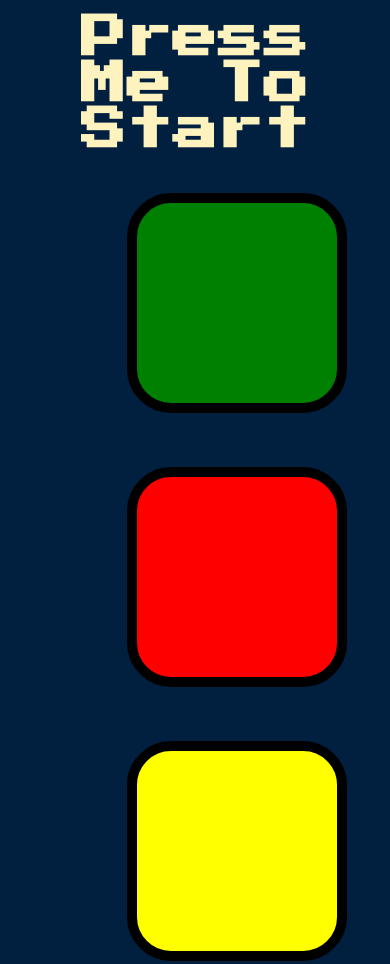
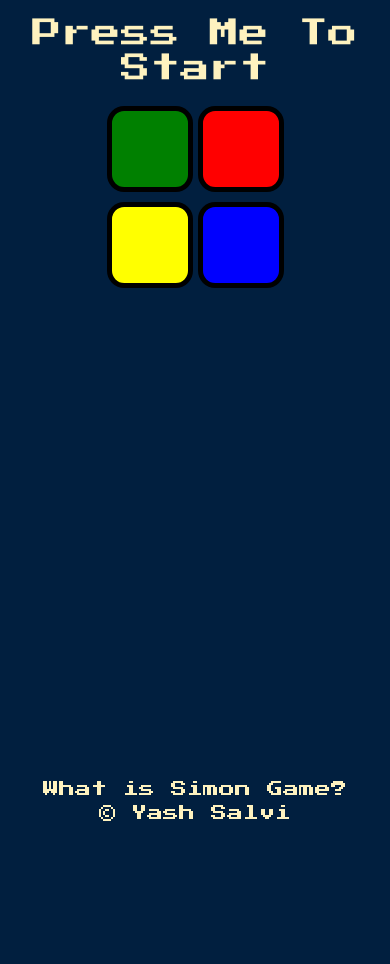
Before and after one commit to Raxy45/SIMON_GAME, a plain HTML site: page index.html in a window 390 px wide. Shown: the top 964 px of the page. After the commit the page ends 844 px from the top, so only its background shows below. Drawn offline with nearby package versions, Linux system fonts and the light colour scheme.

Commit message:
4 blocks replica of simon in phone added v1.02 7.00pm

```diff
--- a/index.html
+++ b/index.html
@@ -2,7 +2,17 @@
 <html lang="en" dir="ltr">
   <head>
     <meta charset="utf-8" />
+    <meta
+      name="viewport"
+      content="width=device-width, initial-scale=1, shrink-to-fit=no"
+    />
     <title>Simon</title>
+    <link
+      rel="stylesheet"
+      href="https://stackpath.bootstrapcdn.com/bootstrap/4.5.2/css/bootstrap.min.css"
+      integrity="sha384-JcKb8q3iqJ61gNV9KGb8thSsNjpSL0n8PARn9HuZOnIxN0hoP+VmmDGMN5t9UJ0Z"
+      crossorigin="anonymous"
+    />
     <link rel="stylesheet" href="styles.css" />
     <link
       href="https://fonts.googleapis.com/css?family=Press+Start+2P"
@@ -13,25 +23,29 @@
   <body>
     <h1 id="level-title">Press Me To Start</h1>
     <div class="container">
-      <div lass="row">
+      <div class="row">
+        <div class="col-6 btn-close">
           <div type="button" id="green" class="btn green"></div>
-
+        </div>
+        <div class="col-6 btn-close">
           <div type="button" id="red" class="btn red"></div>
         </div>
-
-      <div class="row">
+        <div class="col-6 btn-close">
           <div type="button" id="yellow" class="btn yellow"></div>
+        </div>
+        <div class="col-6 btn-close">
           <div type="button" id="blue" class="btn blue"></div>
         </div>
       </div>
+    </div>
+    <footer class="fixed-bottom">
       <a
         href="https://www.youtube.com/watch?v=1Yqj76Q4jJ4"
         class="simon-rules"
         target="_blank"
         >What is Simon Game?</a
-    >
-    <footer>
-      &copy; Raxy_45
+      ><br />
+      &copy; Yash Salvi
     </footer>
     <script src="https://ajax.googleapis.com/ajax/libs/jquery/3.3.1/jquery.min.js"></script>
     <script src="app.js"></script>
--- a/styles.css
+++ b/styles.css
@@ -1,55 +1,55 @@
 body {
   text-align: center;
+  font-family: "Press Start 2P", cursive;
   background-color: #011f3f;
-}
-
-#level-title {
-  font-family: "Press Start 2P", cursive;
-  font-size: 2.85rem;
-  margin: 4% 5%;
   color: #fef2bf;
 }
-.simon-rules {
-  font-family: "Press Start 2P", cursive;
-  font-size: 1rem;
-  margin: 5%;
-  color: #fef2bf;
-  text-decoration: none;
-  text-align: center;
+.btn {
+  margin: 3px 0px;
+  display: inline-block;
+  height: 210px;
+  width: 210px;
+  border: 10px solid black;
+  border-radius: 20%;
+  padding: 0px;
+}
+.btn-close:nth-child(odd) {
+  text-align: right;
+}
+.btn-close:nth-child(even) {
+  text-align: left;
+}
+.btn-close {
+  padding: 7px 10.5px;
 }
 footer {
-  font-family: "Press Start 2P", cursive;
   font-size: 1rem;
-  margin: 5%;
-  color: #fef2bf;
-  text-decoration: none;
-  text-align: center;
-  margin-top: 1%;
+  margin: 0 0 1% 0;
 }
-.container {
-  display: block;
-  width: 50%;
-  margin: auto;
-}
-
-.btn {
-  margin: 25px;
-  display: inline-block;
-  height: 200px;
-  width: 200px;
-  border: 10px solid black;
-  border-radius: 20%;
-}
-
 .game-over {
   background-color: red;
   opacity: 0.8;
 }
-
+#level-title {
+  font-size: 2.85rem;
+  margin: 2% 5%;
+}
+.pressed {
+  box-shadow: 0 0 20px white;
+  background-color: grey;
+}
+.simon-rules {
+  color: #fef2bf;
+  text-decoration: none;
+}
+.simon-rules:hover {
+  color: red;
+  text-decoration: none;
+}
+/*****************************************colors*****************************************/
 .red {
   background-color: red;
 }
-
 .green {
   background-color: green;
 }
@@ -57,12 +57,26 @@ footer {
 .blue {
   background-color: blue;
 }
-
 .yellow {
   background-color: yellow;
 }
 
-.pressed {
-  box-shadow: 0 0 20px white;
-  background-color: grey;
+@media (max-width: 726px) {
+  .btn {
+    margin: 0px 0px;
+    height: 86px;
+    width: 86px;
+    border: 5px solid black;
+  }
+  .btn-close {
+    padding: 5px 2.5px;
+  }
+  footer {
+    margin-bottom: 5%;
+  }
+  #level-title {
+    height: 70px;
+    font-size: 1.85rem;
+    margin: 4% 5%;
+  }
 }
```
Lines whose indentation alone changed are shown as unchanged.
